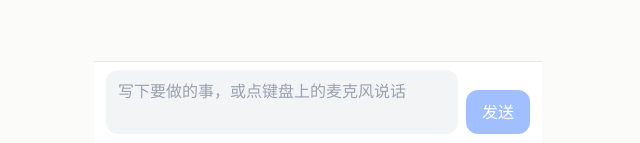
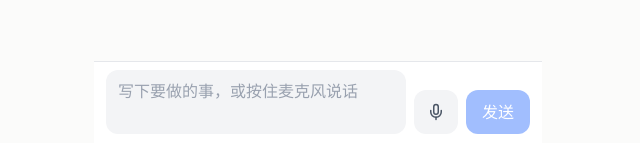
Before and after one commit to VVVVure/Time-management, a React (Vite) app in the folder todo-planner/: page / in a window 1280 px wide. Shown: the part 654-797 px from the top of the page, without its empty margins (322-962 px from the left). Built offline with nearby package versions, Linux system fonts and the light colour scheme.

Commit message:
语音输入前端：输入栏集成按住说话按钮（录音反馈/错误提示/转写填入）

```diff
--- a/todo-planner/src/components/InputBar.tsx
+++ b/todo-planner/src/components/InputBar.tsx
@@ -1,5 +1,9 @@
+import { motion } from 'framer-motion';
+import { Loader2, Mic } from 'lucide-react';
 import { useState } from 'react';
+import { getSettings } from '../db';
 import { useKeyboardInset } from '../useKeyboardInset';
+import { useVoiceRecorder } from '../useVoiceRecorder';
 
 interface Props {
   onSend: (text: string) => Promise<void>;
@@ -11,7 +15,13 @@ function InputBar({ onSend, disabled = false }: Props) {
   const [sending, setSending] = useState(false);
   const keyboardInset = useKeyboardInset();
 
+  const voice = useVoiceRecorder({
+    getPassword: async () => (await getSettings()).appPassword,
+    onResult: (t) => setText(t),
+  });
+
   const canSend = text.trim().length > 0 && !sending && !disabled;
+  const voiceDisabled = disabled || sending;
 
   const handleSend = () => {
     const value = text.trim();
@@ -19,6 +29,16 @@ function InputBar({ onSend, disabled = false }: Props) {
     setSending(true);
     setText('');
     onSend(value).finally(() => setSending(false));
+  };
+
+  const handleMicDown = (e: React.PointerEvent<HTMLButtonElement>) => {
+    e.preventDefault();
+    if (voiceDisabled || voice.status !== 'idle') return;
+    void voice.start();
+  };
+
+  const handleMicUp = () => {
+    if (voice.status === 'recording') voice.stop();
   };
 
   return (
@@ -30,16 +50,65 @@ function InputBar({ onSend, disabled = false }: Props) {
         className="mx-auto max-w-md border-t border-gray-200 bg-white/95 px-3 pt-2 backdrop-blur"
         style={{ paddingBottom: 'calc(env(safe-area-inset-bottom) + 12px)' }}
       >
+        {voice.error && (
+          <div className="mb-2 flex items-start justify-between gap-2 rounded-xl bg-amber-50 px-3 py-2 text-[13px] text-amber-700">
+            <span className="min-w-0 flex-1">{voice.error}</span>
+            <button
+              type="button"
+              onClick={voice.clearError}
+              className="shrink-0 text-amber-500"
+            >
+              知道了
+            </button>
+          </div>
+        )}
+
         <div className="flex items-end gap-2">
           <textarea
             value={text}
             onChange={(e) => setText(e.target.value)}
             rows={2}
-            placeholder="写下要做的事，或点键盘上的麦克风说话"
+            placeholder="写下要做的事，或按住麦克风说话"
             disabled={disabled}
             className="min-h-[44px] flex-1 resize-none rounded-xl bg-gray-100 px-3 py-2.5 text-base leading-snug text-gray-900 outline-none placeholder:text-gray-400 disabled:opacity-60"
             style={{ fontSize: 16 }}
           />
+
+          <motion.button
+            type="button"
+            onPointerDown={handleMicDown}
+            onPointerUp={handleMicUp}
+            onPointerCancel={handleMicUp}
+            onPointerLeave={handleMicUp}
+            onContextMenu={(e) => e.preventDefault()}
+            whileTap={{ scale: 1.05 }}
+            animate={{ scale: voice.status === 'recording' ? 1.1 : 1 }}
+            disabled={voiceDisabled}
+            aria-label="按住说话"
+            className={`relative flex h-11 min-w-11 shrink-0 items-center justify-center gap-1 rounded-xl px-2 text-base font-medium transition disabled:opacity-40 ${
+              voice.status === 'recording'
+                ? 'bg-red-500 text-white'
+                : voice.status === 'uploading'
+                  ? 'bg-gray-200 text-gray-500'
+                  : 'bg-gray-100 text-gray-600'
+            }`}
+            style={{ touchAction: 'none' }}
+          >
+            {voice.status === 'recording' && (
+              <span className="absolute inset-0 animate-ping rounded-xl bg-red-400 opacity-40" />
+            )}
+            <span className="relative flex items-center gap-1">
+              {voice.status === 'uploading' ? (
+                <Loader2 size={18} className="animate-spin" />
+              ) : (
+                <Mic size={18} />
+              )}
+              {voice.status === 'recording' && (
+                <span className="text-xs tabular-nums">{voice.elapsed}s</span>
+              )}
+            </span>
+          </motion.button>
+
           <button
             type="button"
             onClick={handleSend}
```
